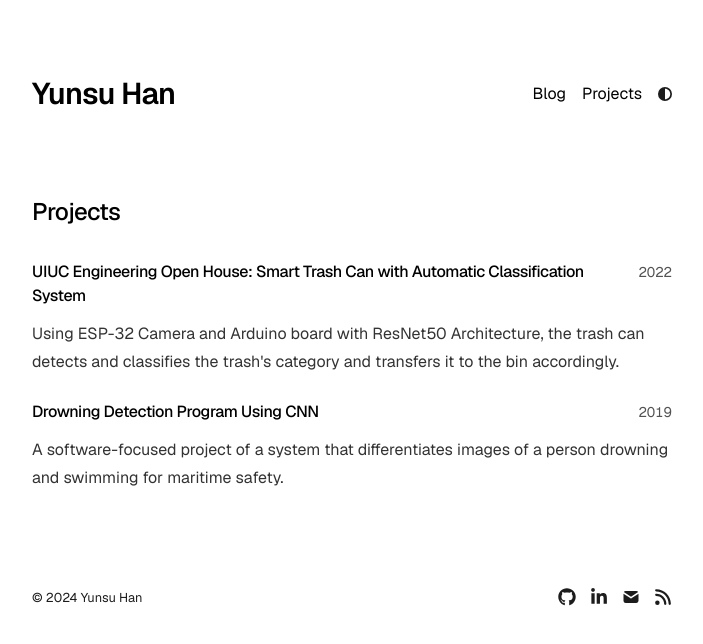
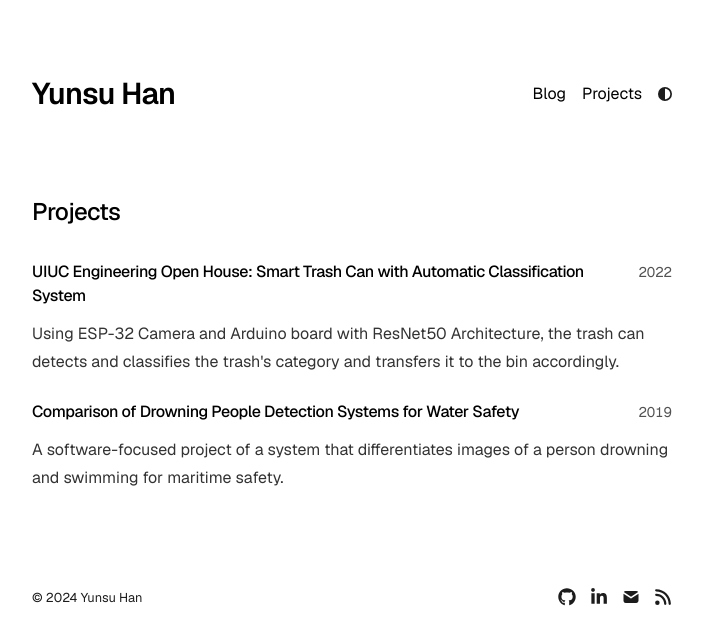
Before and after one commit to yunsuhan0107/my-website, a Next.js app: page /projects in a window 1280 px wide. Shown: the top 644 px of the page, without its empty margins (288-991 px from the left). Built offline with nearby package versions, Linux system fonts and the light colour scheme.

Commit message:
change project name & delete test page

```diff
--- a/app/projects/project-data.tsx
+++ b/app/projects/project-data.tsx
@@ -14,7 +14,7 @@ export const projects: Project[] = [
     url: "https://docs.google.com/document/d/1-w4rcG7msn8TzT2jdoI4S8_pfglgfBkPopTKYTUxhxg/edit?usp=sharing"
   },
   {
-    title: "Drowning Detection Program Using CNN",
+    title: "Comparison of Drowning People Detection Systems for Water Safety",
     year: 2019,
     description:
       "A software-focused project of a system that differentiates images of a person drowning and swimming for maritime safety.",
```
Also changed, not shown: content/test.mdx (deleted, +0 -8 lines).
